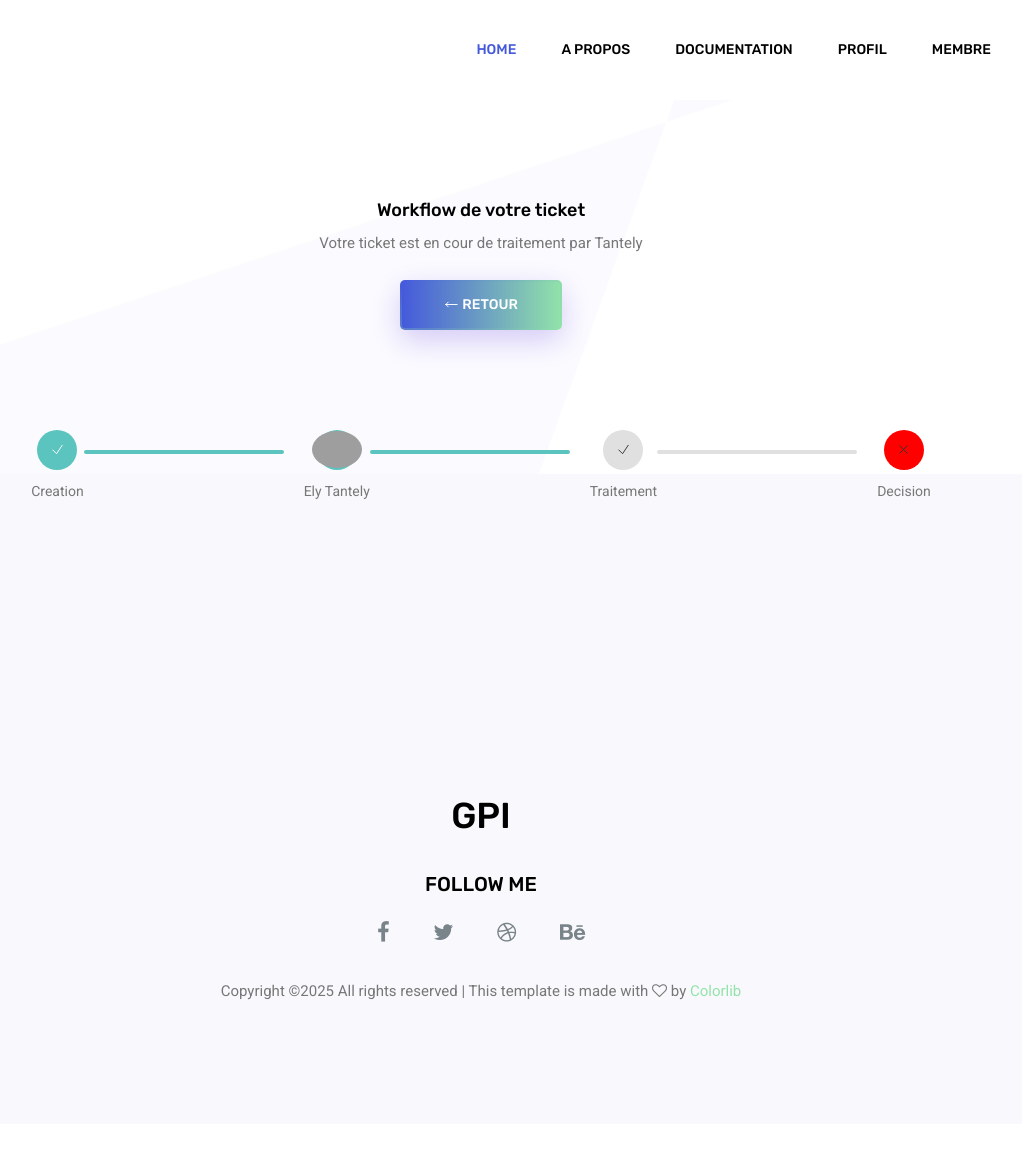
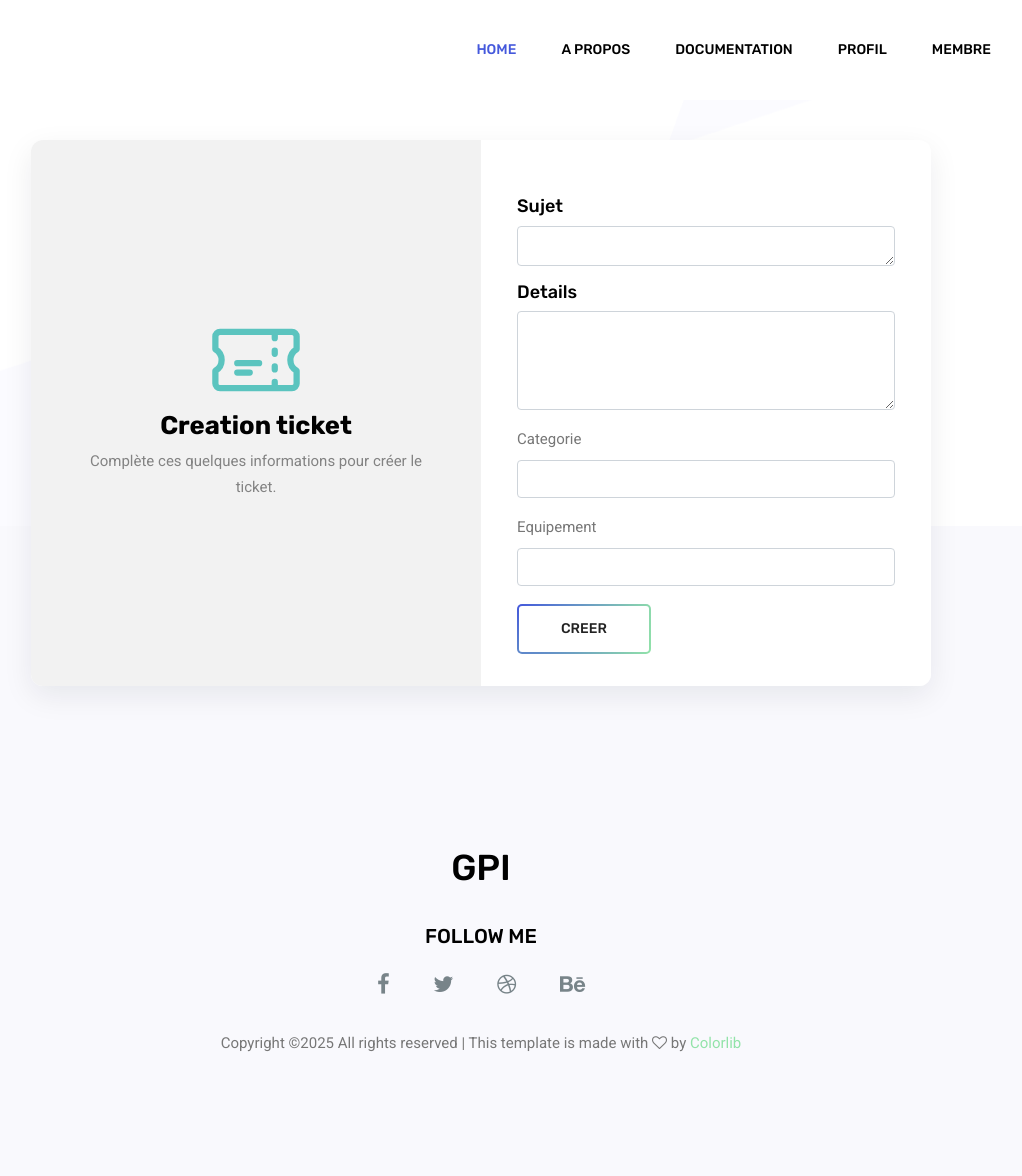
Before and after one commit to GhostsRd/GPI, a Laravel app: page /utilisateur-ticket in a window 1280 px wide. Shown: the whole page, without its empty margins (159-1181 px from the left). Before the commit the page ends 1000 px from the top, so only its background shows below. Run offline with Laravel 8, Linux system fonts and the light colour scheme; some libraries are stand-ins or nearby versions; grey boxes are pictures that could not be loaded.

Commit message:
update le utilisateur

```diff
--- a/public/css/style.css
+++ b/public/css/style.css
@@ -42,6 +42,79 @@ h6 {
   font-family: "Rubik", sans-serif;
   font-weight: 500;
   color: #000000; }
+
+  /* POur la creation du ticket */
+ :root{
+    --accent:#f2f2f2;
+    --muted:#f8fafc;
+  }
+  .stepper {
+    max-width: 900px;
+    margin: 40px auto;
+    overflow: hidden;
+    border-radius: 12px;
+    box-shadow: 0 10px 30px rgba(15,23,42,0.08);
+    display: grid;
+    grid-template-columns: 1fr 1fr;
+    min-height: 480px;
+    background: white;
+  }
+
+  /* colonne gauche : visuel oblique */
+  .hero {
+    position: relative;
+    padding: 40px;
+    color: 000000;
+    display:flex;
+    align-items:center;
+    justify-content:center;
+    background: linear-gradient(180deg, var(--accent), #f2f2f2);
+  }
+
+  /* on découpe la colonne gauche en oblique */
+
+
+  .hero-content{
+    position: relative; z-index:2; text-align:center;
+  }
+  .hero h2{ font-size:1.6rem; margin-bottom:8px; font-weight:700; }
+  .hero p{ opacity:0.9; }
+
+  /* colonne droite: form */
+  .form-area{
+    padding: 32px 36px;
+    background: white;
+  }
+
+  .step { display:none; }
+  .step.active { display:block; animation: fade 240ms ease; }
+  @keyframes fade{ from {opacity:0; transform: translateY(6px)} to {opacity:1; transform:none} }
+
+  .progress-line {
+    height:8px;
+    background:#eef2ff;
+    border-radius:999px;
+    overflow:hidden;
+    margin-bottom:18px;
+  }
+  .progress-line > i {
+    display:block;
+    height:100%;
+    width:0%;
+    background: linear-gradient(90deg,var(--accent), #6d28d9);
+    transition: width 300ms ease;
+  }
+
+  .controls { display:flex; justify-content:space-between; gap:12px; margin-top:18px; }
+  .btn-ghost { background:transparent; border:1px solid #e6e9f2; }
+
+  /* responsive : stack columns */
+  @media (max-width: 900px){
+    .stepper { grid-template-columns: 1fr; min-height: auto; }
+    .hero { order: -1; clip-path:none; }
+
+  }
+
 /* pour le workflow */
 
 
@@ -73,23 +146,10 @@ h6 {
       z-index: 1;
     }
 
-    .step.active .circle {
-      background: rgb(91, 196, 191);
-      color: #fff;
-    }
+
 
     /* Trait de connexion entre cercles */
-    .step::after {
-      content: "";
-      position: absolute;
-      top: 20px;
-      left: 100%;
-      width: 200px;
-      height: 4px;
-      background: #e0e0e0;
-      border-radius: 2px;
-      z-index: 0;
-    }
+
 
     /* Supprimer le trait du dernier cercle */
     .step:last-child::after {
@@ -154,7 +214,7 @@ button:focus {
       padding: 80px 0; } }
 
 .section_gap_top {
-  padding-top: 200px; }
+  padding-top: 100px; }
   @media (max-width: 1199px) {
     .section_gap_top {
       padding-top: 80px; } }
--- a/public/js/theme.js
+++ b/public/js/theme.js
@@ -1,3 +1,8 @@
+
+
+
+
+
 (function($) {
 	'use strict';
 
--- /dev/null
+++ b/resources/views/Utilisateur/utilsateur-workflow.blade.php
@@ -0,0 +1,3 @@
+<x-userlayout >
+    @livewire('utilisateur.utilisateur-workflow')
+</x-userlayout>
--- a/resources/views/layouts/user.blade.php
+++ b/resources/views/layouts/user.blade.php
@@ -20,7 +20,7 @@
     <meta name="viewport" content="width=device-width, initial-scale=1.0" />
 
     <link href="{{asset('niceadmin/css/style.css')}}" rel="stylesheet">
-
+    <link href="https://cdn.jsdelivr.net/npm/bootstrap@5.3.2/dist/css/bootstrap.min.css" rel="stylesheet">
     <!-- Styles -->
     {{-- <link rel="stylesheet" href="https://cdn.jsdelivr.net/npm/bootstrap@4.0.0/dist/css/bootstrap.min.css" integrity="sha384-Gn5384xqQ1aoWXA+058RXPxPg6fy4IWvTNh0E263XmFcJlSAwiGgFAW/dAiS6JXm" crossorigin="anonymous"> --}}
     <link href="{{ asset('css/app.css') }}" rel="stylesheet">
--- a/resources/views/livewire/utilisateur/utilisateur-ticket.blade.php
+++ b/resources/views/livewire/utilisateur/utilisateur-ticket.blade.php
@@ -1,57 +1,54 @@
 <div>
-    <section class="features_area section_gap_top">
-        <div class="container">
-            <div class="row justify-content-center">
-                <div class="col-lg-8 text-center">
-                    <div class="main_title">
-                        <h4>Workflow de votre ticket </h4>
-                        <p>
-                            Votre ticket est en cour de traitement par Tantely
+  <section class=" section_gap_top">
+  <div class="stepper">
+  <div class="hero">
+    <div class="hero-content">
+    <svg xmlns="http://www.w3.org/2000/svg" width="100" style="color:#5bc4bf" fill="none" viewBox="0 0 24 24" stroke-width="1.5" stroke="currentColor" class="size-6">
+												<path stroke-linecap="round" stroke-linejoin="round" d="M16.5 6v.75m0 3v.75m0 3v.75m0 3V18m-9-5.25h5.25M7.5 15h3M3.375 5.25c-.621 0-1.125.504-1.125 1.125v3.026a2.999 2.999 0 0 1 0 5.198v3.026c0 .621.504 1.125 1.125 1.125h17.25c.621 0 1.125-.504 1.125-1.125v-3.026a2.999 2.999 0 0 1 0-5.198V6.375c0-.621-.504-1.125-1.125-1.125H3.375Z" />
+												</svg>
+      <h2 class="">Creation ticket</h2>
+      <p>Complète ces quelques informations pour créer le ticket.</p>
+    </div>
+  </div>
+  <div class="form-area mt-4">
+    <form id="multiForm" novalidate>
+      <!-- Step 1 -->
+      <div class="step active" data-step="1">
+        <h4>Sujet</h4>
 
-                                                      </p>
-
-                                              <a class="primary_btn mt-4"  href="{{route("utilisateurService")}}"><span> <svg width="15" xmlns="http://www.w3.org/2000/svg" fill="none" viewBox="0 0 24 24" stroke-width="1.5" stroke="currentColor" class="size-6">
-                                <path stroke-linecap="round" stroke-linejoin="round" d="M6.75 15.75 3 12m0 0 3.75-3.75M3 12h18" />
-                              </svg>
-
-                                        Retour
-                                        </span>
-                                        </a>
+        <div class="mb-3">
+          <!-- <label class="form-label">Sujet</label> -->
+          <textarea class="form-control" style="height: 40px;" name="sujet">
+          </textarea>
+        </div>
+       <h4> Details</h4>
+         <div class="mb-3">
+          <!-- <label class="form-label">Sujet</label> -->
+          <textarea class="form-control" style="height: 99px;" name="sujet">
+          </textarea>
+        </div>
+        <div class="mb-3">
+          <label class="form-label">Categorie</label>
+          <input class="form-control"  name="equipement">
+        </div>
+        <div class="mb-3">
+          <label class="form-label">Equipement</label>
+          <input class="form-control"  name="status">
+        </div>
+      </div>
+      <!-- Step 2 -->
 
 
-                    </div>
-                </div>
+      <!-- Step 3 -->
 
-            </div>
 
-       <section>
-
-    <div class="steps">
-                  <div class="step active">
-                    <div class="circle"><svg xmlns="http://www.w3.org/2000/svg" width="15" fill="none" viewBox="0 0 24 24" stroke-width="1.5" stroke="currentColor" class="size-6">
-                <path stroke-linecap="round" stroke-linejoin="round" d="m4.5 12.75 6 6 9-13.5" />
-              </svg>
-              </div>
-                    <div class="label">Creation</div>
-                  </div>
-                  <div class="step active " style="background: none;">
-                    <div class="circle">
-                      <img src="Ely.png" style="border-radius: 50%;" width="50px" alt="">
-              </div>
-                    <div class="label">Ely Tantely</div>
-                  </div>
-                  <div class="step">
-                    <div class="circle" ><svg  xmlns="http://www.w3.org/2000/svg" width="15" fill="none" viewBox="0 0 24 24" stroke-width="1.5" stroke="currentColor" class="size-6">
-                <path stroke-linecap="round" stroke-linejoin="round" d="m4.5 12.75 6 6 9-13.5" />
-              </svg></div>
-                    <div class="label">Traitement</div>
-                  </div>
-                  <div class="step">
-                    <div title="Votre demande a ete refuser cause du non conforme materiel" class="circle" style="background-color: red;"><svg width="15" xmlns="http://www.w3.org/2000/svg" fill="none" viewBox="0 0 24 24" stroke-width="1.5" stroke="currentColor" class="size-6">
-                <path stroke-linecap="round" stroke-linejoin="round" d="M6 18 18 6M6 6l12 12" />
-              </svg>
-          </div>
-      <div class="label">Decision</div>
-    </div>
+      <div class="controls text-center">
+      <a class="primary_btn tr-bg" href="#"><span>Creer</span></a>
+        </div>
+    </form>
+      {{-- <div class="progress-line mt-5"><i id="progressBar"></i></div> --}}
   </div>
 </div>
+</section>
+
+</div>
--- a/routes/web.php
+++ b/routes/web.php
@@ -29,6 +29,7 @@ Route::get('/ticket', [App\Http\Controllers\ticket\Ticket::class, 'index'])->nam
 Route::get('/utilisateur', [App\Http\Controllers\Utilisateur\Utilisateur::class, 'index'])->name('utilisateur');
 Route::get('/utilisateur-service', [App\Http\Controllers\Utilisateur\UtilisateurService::class, 'index'])->name('utilisateurService');
 Route::get('/utilisateur-ticket', [App\Http\Controllers\Utilisateur\UtilisateurTicket::class, 'index'])->name('utilisateurTicket');
+Route::get('/utilisateur-workflow', [App\Http\Controllers\Utilisateur\Utilisateurworkflow::class, 'index'])->name('utilisateurWorkflow');
 
 
 
```
Also changed, not shown: app/Http/Controllers/Utilisateur/Utilisateurworkflow.php (added, +13 -0 lines), app/Http/Livewire/Utilisateur/Utilisateurworkflow.php (added, +13 -0 lines), resources/views/livewire/utilisateur/utilisateur-service.blade.php (+3 -4 lines), resources/views/livewire/utilisateur/utilisateurworkflow.blade.php (added, +57 -0 lines).
